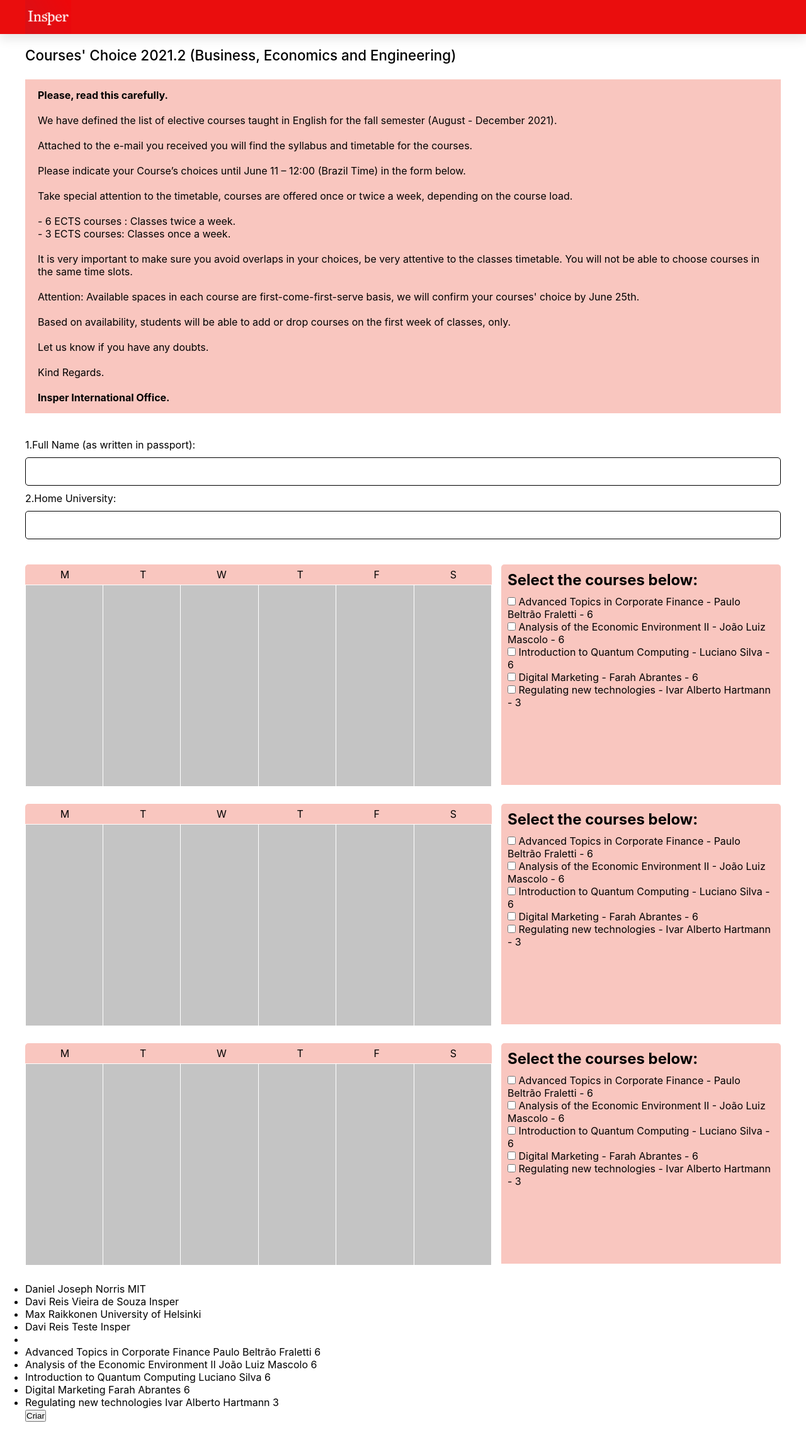
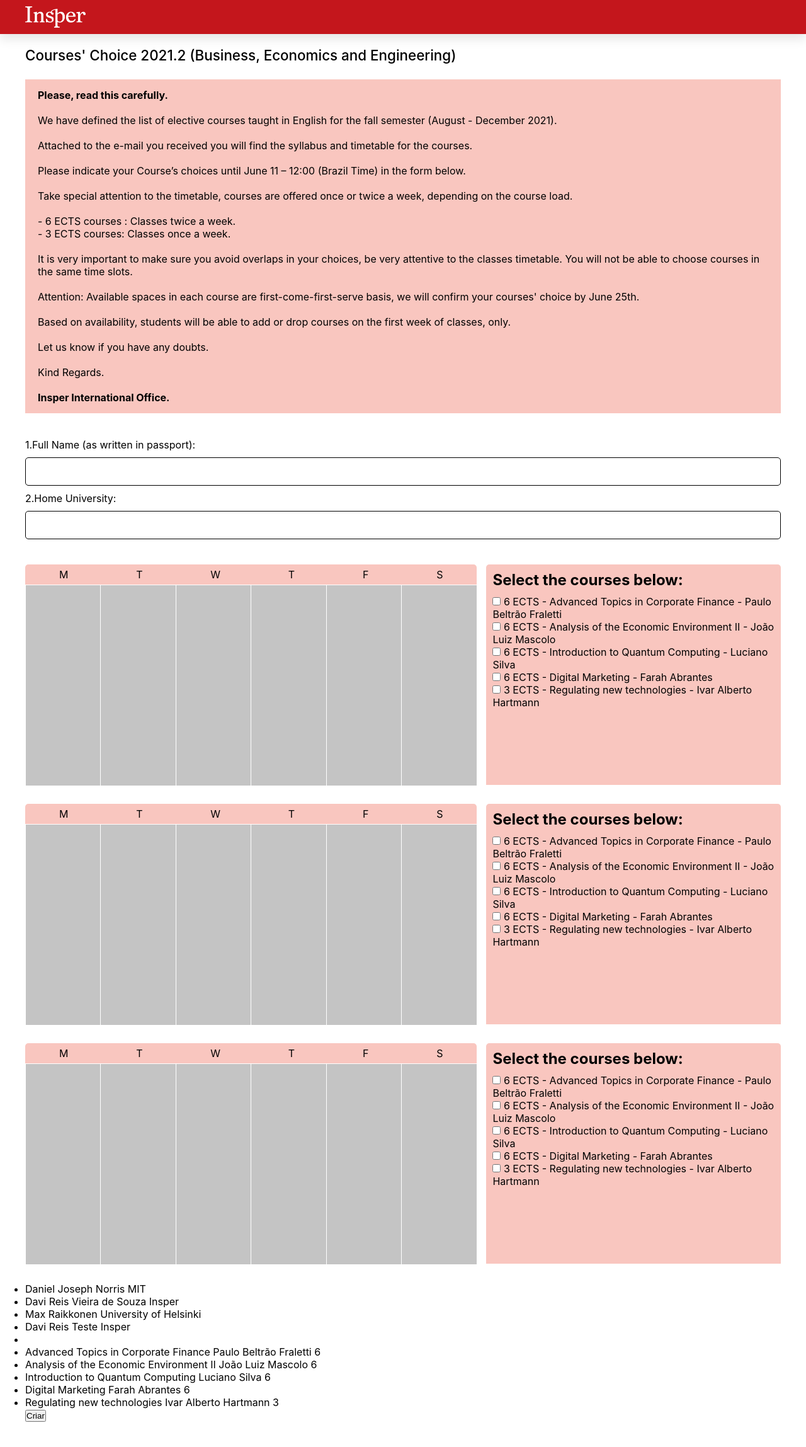
Before and after one commit to Insper/Projeto-Internacional, a Django app: page / in a window 1280 px wide. Shown: the whole page at 63% size. Run offline with Django 3.2, Linux system fonts and the light colour scheme; data comes from the database, SQL or seed files in the repository; both versions use the stored data as it was after the commit.

Commit message:
New colors

```diff
--- a/inputs/static/inputs/css/style.css
+++ b/inputs/static/inputs/css/style.css
@@ -17,15 +17,13 @@
 }
 
 :root {
-  --color-primary: #ea0d0d;
+  --color-primary: #c4161c;
   --color-secondary: #f9c6bf;
-  --color-tertiary: #c4c4c4;
+  --color-tertiary: #bcbec0;
 }
 
 .logo {
-  align-items: flex-start;
-  max-width: 10%;
-  height: 54px;
+  padding: 10px 0;
 }
 
 .appbar {
@@ -88,6 +86,12 @@
   width: 100%;
 }
 
+@media (max-width: 600px) {
+  .calendarAndCourseContainer {
+    flex-direction: column;
+  }
+}
+
 .calendarBox {
   width: 75%;
   padding: 0 15px 0 0;
@@ -108,7 +112,7 @@
 .row {
   display: flex;
   flex-direction: row;
-  height: 91%;
+  height: calc(100% - 32px);
 }
 
 .columnsDays {
--- a/inputs/templates/inputs/base.html
+++ b/inputs/templates/inputs/base.html
@@ -13,7 +13,7 @@
   </head>
 
   <div class="appbar">
-    <img class="logo" src="{% static 'inputs/img/insper.png' %}" />
+    <img class="logo" src="{% static 'inputs/img/Insper-negativo.png' %}" />
   </div>
 
   <body>
--- a/inputs/templates/inputs/index.html
+++ b/inputs/templates/inputs/index.html
@@ -55,7 +55,7 @@
           <li>S</li>
         </ul>
 
-        <div class="row">
+        <div id="rowOption1" class="row">
           <div class="columnsDays m">
             <p></p>
           </div>
@@ -81,8 +81,10 @@
         <h1>Select the courses below:</h1>
         <div class='inputList'>
           {%for course in courses %}
-          <input type="checkbox" id="course1" name="courses1" value='{{course.name}}'>
-          <label for="course1"> {{course.name}} - {{course.professor}} - {{course.ects}}</label><br>
+          <div>
+            <input type="checkbox" id="course1" name="courses1" value='{{course.name}}'>
+            <label for="course1">{{course.ects}} ECTS - {{course.name}} - {{course.professor}}</label>
+          </div>
           {% endfor %}
         </div>
       </div>
@@ -101,7 +103,7 @@
           <li>S</li>
         </ul>
 
-        <div class="row">
+        <div id="rowOption2" class="row">
           <div class="columnsDays m">
             <p></p>
           </div>
@@ -127,8 +129,10 @@
         <h1>Select the courses below:</h1>
         <div class='inputList'>
           {%for course in courses %}
-          <input type="checkbox" id="course2" name="courses2" value='{{course.name}}'>
-          <label for="course2"> {{course.name}} - {{course.professor}} - {{course.ects}}</label><br>
+          <div>
+            <input type="checkbox" id="course2" name="courses2" value='{{course.name}}'>
+            <label for="course2">{{course.ects}} ECTS - {{course.name}} - {{course.professor}}</label>
+          </div>
           {% endfor %}
         </div>
       </div>
@@ -147,7 +151,7 @@
           <li>S</li>
         </ul>
 
-        <div class="row">
+        <div id="rowOption3" class="row">
           <div class="columnsDays m">
             <p></p>
           </div>
@@ -173,8 +177,10 @@
         <h1>Select the courses below:</h1>
         <div class='inputList'>
           {%for course in courses %}
-          <input type="checkbox" id="course3" name="courses3" value='{{course.name}}'>
-          <label for="course3"> {{course.name}} - {{course.professor}} - {{course.ects}}</label><br>
+          <div>
+            <input type="checkbox" id="course3" name="courses3" value='{{course.name}}'>
+            <label for="course3">{{course.ects}} ECTS - {{course.name}} - {{course.professor}}</label>
+          </div>
           {% endfor %}
         </div>
       </div>
```
Also changed, not shown: db.sqlite3, inputs/static/inputs/img/Insper-negativo.png (added).
